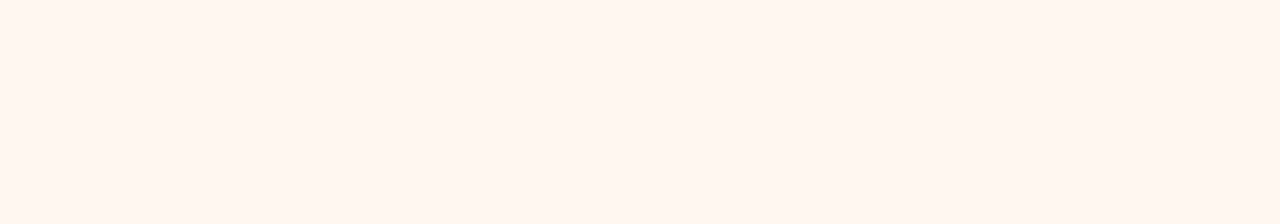
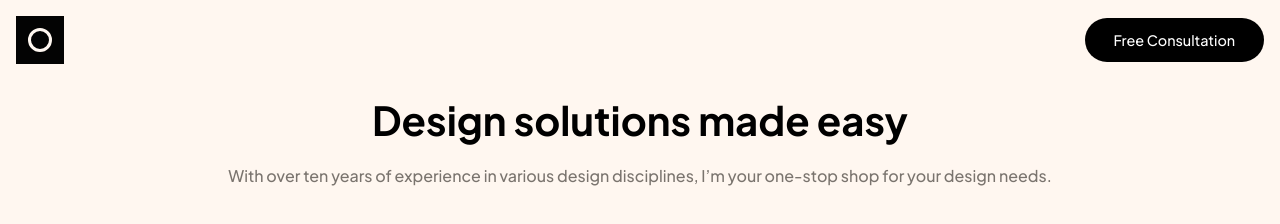
Before and after one commit to webstormcam/Single-page_design_portfolio, a plain HTML site: page index.html in a window 1280 px wide. Drawn offline with Linux system fonts and the light colour scheme.

Commit message:
Started building the top of the page

```diff
--- a/index.html
+++ b/index.html
@@ -14,10 +14,22 @@
 </head>
 
 <body>
-
-    <header></header>
-    <main></main>
-    <footer></footer>
+    <div id="container">
+        <header>
+            <div class="logo-consult">
+                <img class="logo" src="imgs/logo.svg" alt="">
+                <a class="consultation" href="#">Free Consultation</a>
+            </div>
+            <div class="top-words">
+                <h1>Design solutions made easy</h1>
+                <p>With over ten years of experience in various design disciplines, I’m your one-stop shop for your
+                    design needs.</p>
+            </div>
+            <div class="grid"></div>
+        </header>
+        <main></main>
+        <footer></footer>
+    </div>
 
 </body>
 
--- a/style.css
+++ b/style.css
@@ -1,9 +1,61 @@
 * {
     box-sizing: border-box;
-    font-family: 'Plus Jakarta Sans', sans-serif;
 }
 
 body {
     background-color: #fff7F0;
     width: 100%;
+    font-family: 'Plus Jakarta Sans', sans-serif;
 }
+
+#container {
+    display: flex;
+    flex-direction: column;
+}
+
+header {
+    display: flex;
+    flex-direction: column;
+    padding: 1em;
+}
+
+.logo-consult {
+    display: flex;
+    justify-content: space-between;
+    align-items: center;
+}
+
+.logo {
+    width: 48px;
+    height: 48px;
+}
+
+.consultation {
+    text-decoration: none;
+    padding: 1em 2em;
+    background-color: black;
+    color: #ffffff;
+    border-radius: 2em;
+    font-size: 0.9em;
+}
+
+.top-words {
+    margin-top: 2em;
+    text-align: center;
+    display: flex;
+    flex-direction: column;
+    align-items: center;
+}
+
+h1 {
+    font-size: 2.5em;
+    font-weight: bold;
+    line-height: 1.2em;
+    margin-bottom: 0.5em;
+}
+
+.top-words p {
+    width: 80%;
+    line-height: 1.5em;
+    color: #7A746E;
+}
```
